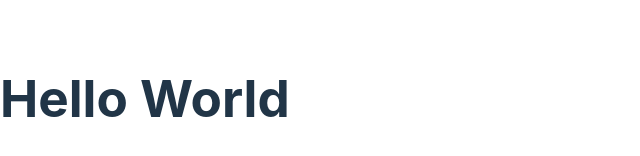
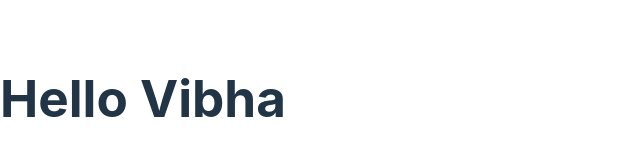
Before and after one commit to avi-vibha/frontend-projects, a React (Vite) app in the folder react-app/: page / in a window 1280 px wide. Shown: the part 302-458 px from the top of the page, without its empty margins (0-640 px from the left). Built offline with nearby package versions, Linux system fonts and the light colour scheme.

Commit message:
Dynamic content with JSX

```diff
--- a/react-app/src/Message.tsx
+++ b/react-app/src/Message.tsx
@@ -8,6 +8,12 @@ function Message () {
     // Writing html code in the middle of javascript code
     // the following is JSX : JavaScript XML
     // Under the hood the below code will be compiled to JS. visit babeljs.io/repl to check how the below code will be compiled to JS
+
+    //We can create dynamic content
+    const name = 'Vibha'
+    // expression - piece of code that produces a value
+    if (name)
+        return <h1>Hello {name}</h1>;
     return <h1>Hello World</h1>;
 }
 
```
